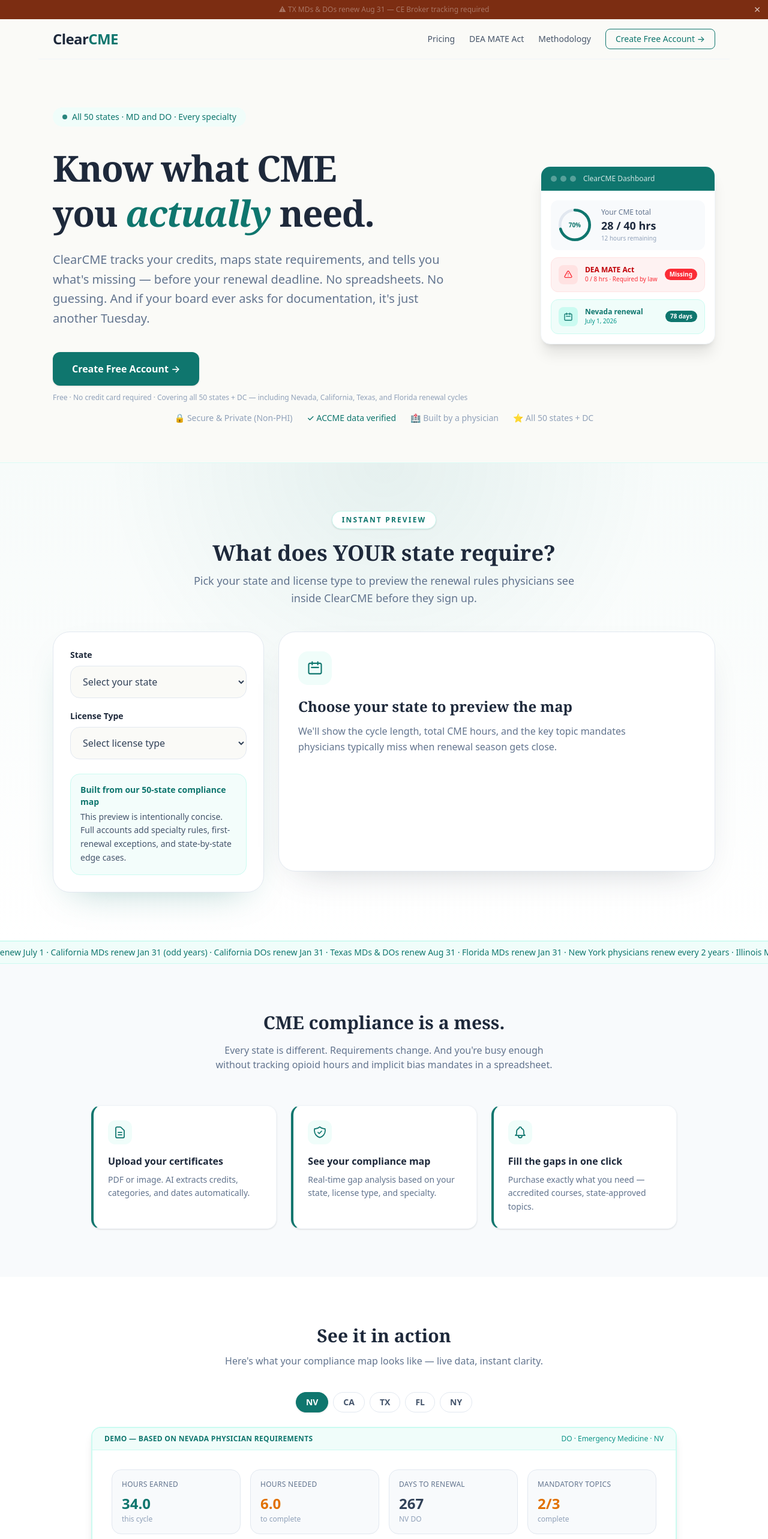
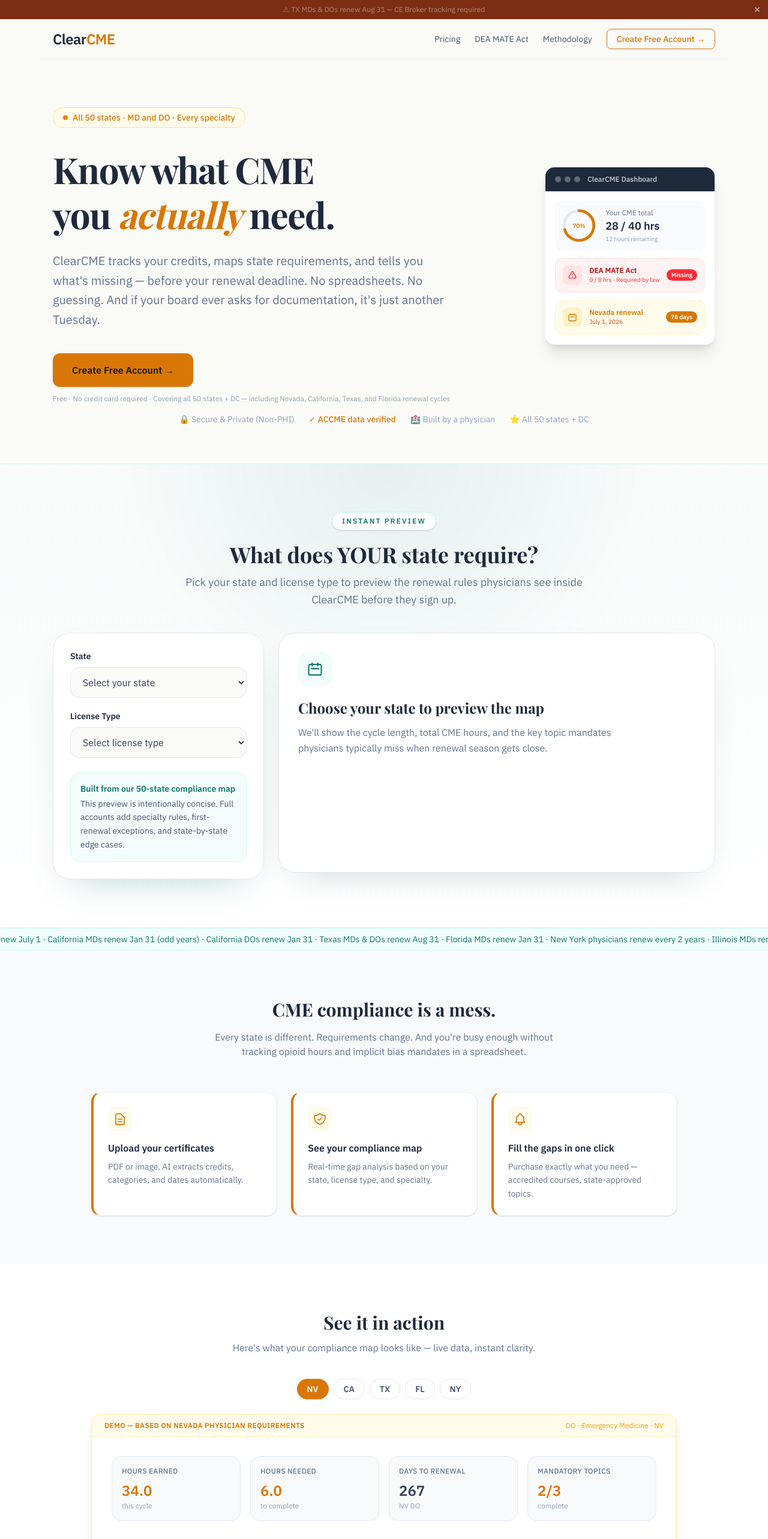
Before and after one commit to michaelrushtonjr/clearcme-site, a Next.js app: page / in a window 1280 px wide. Shown: the top 2566 px of the page at 60% size. Built offline with nearby package versions, Linux system fonts and the light colour scheme.

Commit message:
feat: v2 design system — Medical Gold + Playfair Display (replaces Deep Teal)

```diff
--- a/app/globals.css
+++ b/app/globals.css
@@ -1,28 +1,27 @@
 @import "tailwindcss";
 
-/* ─── Brand design tokens (Variant B: Deep Teal) ─── */
 @theme {
-  /* Brand colors */
-  --color-brand-teal: #0F766E;
-  --color-brand-teal-light: #0D9488;
+  --color-brand-gold: #D97706;
+  --color-brand-gold-bright: #EAB308;
+  --color-brand-gold-hover: #F59E0B;
+  --color-brand-gold-light: #FEF3C7;
   --color-brand-navy: #1E293B;
-  --color-brand-parchment: #FAFAF7;
-
-  --font-family-playfair: Georgia, "Times New Roman", serif;
+  --color-brand-rust: #7C2D12;
+  --font-family-playfair: "Playfair Display", Georgia, "Times New Roman", serif;
+  --font-family-plex: "IBM Plex Sans", ui-sans-serif, system-ui, sans-serif;
 }
 
 :root {
   --background: #FAFAF7;
   --foreground: #1E293B;
-  --font-family-sans: ui-sans-serif, system-ui, -apple-system, BlinkMacSystemFont, "Segoe UI", sans-serif;
+  --font-family-sans: "IBM Plex Sans", ui-sans-serif, system-ui, sans-serif;
 }
 
 body {
   background: var(--background);
   color: var(--foreground);
-  font-family: system-ui, -apple-system, BlinkMacSystemFont, "Segoe UI", sans-serif;
+  font-family: "IBM Plex Sans", ui-sans-serif, system-ui, sans-serif;
 }
 
-.font-playfair {
-  font-family: var(--font-family-playfair);
-}
+.font-playfair { font-family: "Playfair Display", Georgia, serif; }
+.font-plex { font-family: "IBM Plex Sans", ui-sans-serif, system-ui, sans-serif; }
--- a/app/layout.tsx
+++ b/app/layout.tsx
@@ -18,6 +18,14 @@
 }) {
   return (
     <html lang="en">
+      <head>
+        <link rel="preconnect" href="https://fonts.googleapis.com" />
+        <link rel="preconnect" href="https://fonts.gstatic.com" crossOrigin="" />
+        <link
+          href="https://fonts.googleapis.com/css2?family=Playfair+Display:wght@600;700;800&family=IBM+Plex+Sans:wght@300;400;500;600&display=swap"
+          rel="stylesheet"
+        />
+      </head>
       <body>{children}</body>
     </html>
   );
--- a/app/page.tsx
+++ b/app/page.tsx
@@ -79,7 +79,7 @@
     <div className="border border-slate-200 rounded-2xl overflow-hidden bg-white max-w-2xl mx-auto">
       <button
         onClick={() => setOpen((v) => !v)}
-        className="w-full flex items-center justify-between px-6 py-4 text-sm font-medium text-slate-700 hover:text-[#0F766E] transition-colors text-left"
+        className="w-full flex items-center justify-between px-6 py-4 text-sm font-medium text-slate-700 hover:text-[#D97706] transition-colors text-left"
         aria-expanded={open}
       >
         <span>How do we verify CME requirements? →</span>
@@ -115,7 +115,7 @@
           <a
             href="/methodology"
             className="inline-flex items-center gap-1 mt-4 text-sm font-medium hover:underline"
-            style={{ color: "#0F766E" }}
+            style={{ color: "#D97706" }}
           >
             Read our full methodology →
           </a>
@@ -152,8 +152,8 @@
               onClick={() => setActiveState(s)}
               className={`px-4 py-1.5 rounded-full text-sm font-semibold transition-all border ${
                 activeState === s
-                  ? "bg-[#0F766E] text-white border-[#0F766E] shadow-sm"
-                  : "bg-white text-slate-600 border-slate-200 hover:border-[#0F766E] hover:text-[#0F766E]"
+                  ? "bg-[#D97706] text-white border-[#D97706] shadow-sm"
+                  : "bg-white text-slate-600 border-slate-200 hover:border-[#D97706] hover:text-[#D97706]"
               }`}
             >
               {s}
@@ -161,20 +161,20 @@
           ))}
         </div>
 
-        <div className="relative bg-white rounded-2xl border-2 border-teal-100 shadow-lg overflow-hidden">
+        <div className="relative bg-white rounded-2xl border-2 border-amber-100 shadow-lg overflow-hidden">
           {/* Demo banner */}
-          <div className="bg-teal-50 border-b border-teal-100 px-5 py-2.5 flex items-center justify-between">
-            <span className="text-xs font-semibold text-[#0F766E] tracking-wide uppercase">
+          <div className="bg-amber-50 border-b border-amber-100 px-5 py-2.5 flex items-center justify-between">
+            <span className="text-xs font-semibold text-[#D97706] tracking-wide uppercase">
               Demo — based on {demo.label} physician requirements
             </span>
-            <span className="text-xs text-[#0D9488]">{demo.licenseType} · {activeState}</span>
+            <span className="text-xs text-[#F59E0B]">{demo.licenseType} · {activeState}</span>
           </div>
 
           <div className="p-6 sm:p-8">
             {/* Top stats row */}
             <div className="grid grid-cols-2 sm:grid-cols-4 gap-4 mb-8">
               {[
-                { label: "Hours Earned", value: `${hoursEarned}.0`, sub: "this cycle", color: "text-[#0F766E]" },
+                { label: "Hours Earned", value: `${hoursEarned}.0`, sub: "this cycle", color: "text-[#D97706]" },
                 { label: "Hours Needed", value: `${hoursLeft}.0`, sub: "to complete", color: "text-amber-600" },
                 { label: "Days to Renewal", value: `${demo.daysToRenewal}`, sub: `${activeState} ${demo.licenseType.split("·")[0].trim()}`, color: "text-slate-700" },
                 { label: "Mandatory Topics", value: `${metCount}/${totalCount}`, sub: "complete", color: metCount === totalCount ? "text-green-600" : "text-amber-600" },
@@ -282,7 +282,7 @@
         <div className="text-center mt-8">
           <a
             href="/login"
-            className="inline-flex items-center gap-2 px-8 py-4 bg-[#0F766E] text-white font-semibold rounded-xl hover:bg-[#0D9488] transition-colors text-base shadow-sm"
+            className="inline-flex items-center gap-2 px-8 py-4 bg-[#D97706] text-white font-semibold rounded-xl hover:bg-[#F59E0B] transition-colors text-base shadow-sm"
           >
             See YOUR compliance map → Sign in with Google
           </a>
@@ -305,7 +305,7 @@
       <nav className="border-b border-slate-100 px-6 py-4 flex items-center justify-between max-w-6xl mx-auto bg-[#FAFAF7]">
         <div className="flex items-center gap-2">
           <span className="text-2xl font-bold text-[#1E293B] tracking-tight">
-            Clear<span className="text-[#0F766E]">CME</span>
+            Clear<span className="text-[#D97706]">CME</span>
           </span>
         </div>
         <div className="flex items-center gap-6">
@@ -314,7 +314,7 @@
           <a href="/methodology" className="text-sm text-[#475569] hover:text-[#1E293B] transition-colors hidden sm:block">Methodology</a>
           <a
             href="/login"
-            className="text-sm font-medium border border-[#0F766E] text-[#0F766E] px-4 py-1.5 rounded-lg hover:bg-[#0F766E] hover:text-white transition-colors"
+            className="text-sm font-medium border border-[#D97706] text-[#D97706] px-4 py-1.5 rounded-lg hover:bg-[#D97706] hover:text-white transition-colors"
           >
             Create Free Account →
           </a>
@@ -326,8 +326,8 @@
         <div className="flex flex-col lg:flex-row items-center gap-12">
           {/* Left: copy + CTA */}
           <div className="flex-1 text-center lg:text-left">
-            <div className="inline-flex items-center gap-2 bg-teal-50 text-[#0F766E] text-sm font-medium px-4 py-1.5 rounded-full mb-8">
-              <span className="w-2 h-2 bg-[#0F766E] rounded-full animate-pulse" />
+            <div className="inline-flex items-center gap-2 bg-amber-50 text-[#D97706] text-sm font-medium px-4 py-1.5 rounded-full mb-8 border border-amber-200">
+              <span className="w-2 h-2 bg-[#D97706] rounded-full animate-pulse" />
               All 50 states · MD and DO · Every specialty
             </div>
 
@@ -336,7 +336,7 @@
             >
               Know what CME
               <br />
-              you <em className="text-[#0F766E] italic font-bold">actually</em> need.
+              you <em className="text-[#D97706] italic font-bold">actually</em> need.
             </h1>
 
             <p className="text-xl text-slate-500 max-w-2xl mx-auto lg:mx-0 mb-10 leading-relaxed">
@@ -349,7 +349,7 @@
             <div className="flex flex-col sm:flex-row gap-3 justify-center lg:justify-start items-center">
               <a
                 href="/login"
-                className="px-8 py-4 bg-[#0F766E] text-white font-semibold rounded-xl hover:bg-[#0D9488] transition-colors text-base shadow-sm whitespace-nowrap"
+                className="px-8 py-4 bg-[#D97706] text-[#1a1a00] font-semibold rounded-xl hover:bg-[#F59E0B] transition-colors text-base shadow-sm whitespace-nowrap"
               >
                 Create Free Account →
               </a>
@@ -370,7 +370,7 @@
           <span title="CME certificates are professional credentials, not Protected Health Information.">
             🔒 Secure &amp; Private (Non-PHI)
           </span>
-          <span className="text-[#0F766E] font-medium">✓ ACCME data verified</span>
+          <span className="text-[#D97706] font-medium">✓ ACCME data verified</span>
           <span>🏥 Built by a physician</span>
           <span>⭐ All 50 states + DC</span>
         </div>
@@ -399,7 +399,7 @@
             {[
               {
                 icon: (
-                  <svg className="w-6 h-6 text-[#0F766E]" fill="none" viewBox="0 0 24 24" stroke="currentColor" strokeWidth={1.75}>
+                  <svg className="w-6 h-6 text-[#D97706]" fill="none" viewBox="0 0 24 24" stroke="currentColor" strokeWidth={1.75}>
                     <path strokeLinecap="round" strokeLinejoin="round" d="M9 12h6m-6 4h6m2 5H7a2 2 0 01-2-2V5a2 2 0 012-2h5.586a1 1 0 01.707.293l5.414 5.414a1 1 0 01.293.707V19a2 2 0 01-2 2z" />
                   </svg>
                 ),
@@ -408,7 +408,7 @@
               },
               {
                 icon: (
-                  <svg className="w-6 h-6 text-[#0F766E]" fill="none" viewBox="0 0 24 24" stroke="currentColor" strokeWidth={1.75}>
+                  <svg className="w-6 h-6 text-[#D97706]" fill="none" viewBox="0 0 24 24" stroke="currentColor" strokeWidth={1.75}>
                     <path strokeLinecap="round" strokeLinejoin="round" d="M9 12l2 2 4-4m5.618-4.016A11.955 11.955 0 0112 2.944a11.955 11.955 0 01-8.618 3.04A12.02 12.02 0 003 9c0 5.591 3.824 10.29 9 11.622 5.176-1.332 9-6.03 9-11.622 0-1.042-.133-2.052-.382-3.016z" />
                   </svg>
                 ),
@@ -417,7 +417,7 @@
               },
               {
                 icon: (
-                  <svg className="w-6 h-6 text-[#0F766E]" fill="none" viewBox="0 0 24 24" stroke="currentColor" strokeWidth={1.75}>
+                  <svg className="w-6 h-6 text-[#D97706]" fill="none" viewBox="0 0 24 24" stroke="currentColor" strokeWidth={1.75}>
                     <path strokeLinecap="round" strokeLinejoin="round" d="M15 17h5l-1.405-1.405A2.032 2.032 0 0118 14.158V11a6.002 6.002 0 00-4-5.659V5a2 2 0 10-4 0v.341C7.67 6.165 6 8.388 6 11v3.159c0 .538-.214 1.055-.595 1.436L4 17h5m6 0v1a3 3 0 11-6 0v-1m6 0H9" />
                   </svg>
                 ),
@@ -427,9 +427,9 @@
             ].map((item) => (
               <div
                 key={item.title}
-                className="bg-white rounded-2xl p-6 border border-slate-100 shadow-sm border-l-4 border-l-[#0F766E]"
+                className="bg-white rounded-2xl p-6 border border-slate-100 shadow-sm border-l-4 border-l-[#D97706]"
               >
-                <div className="mb-4 w-10 h-10 bg-teal-50 rounded-xl flex items-center justify-center">
+                <div className="mb-4 w-10 h-10 bg-amber-50 rounded-xl flex items-center justify-center">
                   {item.icon}
                 </div>
                 <h3 className="font-semibold text-[#1E293B] mb-2">{item.title}</h3>
@@ -467,7 +467,7 @@
             &ldquo;Finally — a tool that actually maps what I need for my state. I had no idea I was missing the DEA MATE Act requirement until ClearCME flagged it. Saved me hours before my renewal.&rdquo;
           </p>
           <div className="mt-4 flex items-center gap-3">
-            <div className="w-9 h-9 rounded-full bg-teal-100 flex items-center justify-center text-[#0F766E] font-bold text-sm">EM</div>
+            <div className="w-9 h-9 rounded-full bg-amber-100 flex items-center justify-center text-[#D97706] font-bold text-sm">EM</div>
             <div>
               <p className="text-sm font-medium text-[#1E293B]">Emergency Medicine Physician</p>
               <p className="text-xs text-slate-400">Dr. M.R. — Emergency Medicine, Nevada</p>
@@ -477,19 +477,19 @@
       </section>
 
       {/* Second CTA */}
-      <section className="bg-[#0F766E] py-16">
+      <section className="bg-[#D97706] py-16">
         <div className="max-w-2xl mx-auto px-6 text-center">
           <h2
             className="font-playfair text-3xl font-bold text-white mb-4"
           >
             Start tracking your CME today.
           </h2>
-          <p className="text-teal-100 mb-8">
+          <p className="text-amber-100 mb-8">
             Free tier available. No credit card required.
           </p>
           <a
             href="/login"
-            className="inline-flex items-center gap-2 px-8 py-4 bg-white text-[#0F766E] font-semibold rounded-xl hover:bg-teal-50 transition-colors text-base shadow-sm"
+            className="inline-flex items-center gap-2 px-8 py-4 bg-white text-[#D97706] font-semibold rounded-xl hover:bg-amber-50 transition-colors text-base shadow-sm"
           >
             Create Free Account →
           </a>
@@ -500,7 +500,7 @@
       <footer className="border-t border-slate-100 py-8 px-6 bg-[#FAFAF7]">
         <div className="max-w-6xl mx-auto flex flex-col sm:flex-row items-center justify-between gap-4 text-sm text-slate-400">
           <span className="font-bold text-[#1E293B] tracking-tight text-base">
-            Clear<span className="text-[#0F766E]">CME</span>
+            Clear<span className="text-[#D97706]">CME</span>
           </span>
           <div className="flex flex-wrap justify-center gap-5">
             <a href="/pricing" className="hover:text-slate-700 transition-colors">Pricing</a>
--- a/components/DashboardNav.tsx
+++ b/components/DashboardNav.tsx
@@ -26,7 +26,7 @@
           {/* Logo */}
           <Link href="/dashboard" className="flex items-center gap-2">
             <span className="text-xl font-bold text-[#1E293B] tracking-tight">
-              Clear<span className="text-[#0F766E]">CME</span>
+              Clear<span className="text-[#D97706]">CME</span>
             </span>
           </Link>
 
@@ -38,7 +38,7 @@
                 href={item.href}
                 className={`px-4 py-2 rounded-lg text-sm font-medium transition-colors ${
                   pathname === item.href
-                    ? "bg-teal-50 text-[#0F766E]"
+                    ? "bg-amber-50 text-[#D97706]"
                     : "text-slate-600 hover:text-slate-900 hover:bg-slate-50"
                 }`}
               >
@@ -69,7 +69,7 @@
               href={item.href}
               className={`flex-shrink-0 px-4 py-2 rounded-lg text-sm font-medium transition-colors ${
                 pathname === item.href
-                  ? "bg-teal-50 text-[#0F766E]"
+                  ? "bg-amber-50 text-[#D97706]"
                   : "text-slate-600 hover:text-slate-900 hover:bg-slate-50"
               }`}
             >
--- a/components/HeroProductPreview.tsx
+++ b/components/HeroProductPreview.tsx
@@ -5,7 +5,7 @@
     <div className="w-full max-w-sm mx-auto lg:mx-0">
       <div className="bg-white rounded-2xl shadow-xl border border-slate-100 overflow-hidden">
         {/* Header */}
-        <div className="bg-[#0F766E] px-4 py-3 flex items-center gap-2">
+        <div className="bg-[#1E293B] px-4 py-3 flex items-center gap-2">
           <div className="flex gap-1.5">
             <div className="w-2.5 h-2.5 rounded-full bg-white/30" />
             <div className="w-2.5 h-2.5 rounded-full bg-white/30" />
@@ -22,13 +22,13 @@
                 <circle cx="18" cy="18" r="15.9" fill="none" stroke="#E2E8F0" strokeWidth="3" />
                 <circle
                   cx="18" cy="18" r="15.9" fill="none"
-                  stroke="#0F766E" strokeWidth="3"
+                  stroke="#D97706" strokeWidth="3"
                   strokeDasharray="70 30"
                   strokeLinecap="round"
                 />
               </svg>
               <div className="absolute inset-0 flex items-center justify-center">
-                <span className="text-[10px] font-bold text-[#0F766E]">70%</span>
+                <span className="text-[10px] font-bold text-[#D97706]">70%</span>
               </div>
             </div>
             <div>
@@ -53,17 +53,17 @@
           </div>
 
           {/* Panel 3: Renewal countdown */}
-          <div className="flex items-center gap-3 p-3 bg-teal-50 rounded-xl border border-teal-100">
-            <div className="w-8 h-8 rounded-lg bg-teal-100 flex items-center justify-center flex-shrink-0">
-              <svg className="w-4 h-4 text-[#0F766E]" fill="none" viewBox="0 0 24 24" stroke="currentColor" strokeWidth={2}>
+          <div className="flex items-center gap-3 p-3 bg-amber-50 rounded-xl border border-amber-100">
+            <div className="w-8 h-8 rounded-lg bg-amber-100 flex items-center justify-center flex-shrink-0">
+              <svg className="w-4 h-4 text-[#D97706]" fill="none" viewBox="0 0 24 24" stroke="currentColor" strokeWidth={2}>
                 <path strokeLinecap="round" strokeLinejoin="round" d="M8 7V3m8 4V3m-9 8h10M5 21h14a2 2 0 002-2V7a2 2 0 00-2-2H5a2 2 0 00-2 2v12a2 2 0 002 2z" />
               </svg>
             </div>
             <div className="flex-1 min-w-0">
-              <p className="text-xs font-semibold text-[#0F766E] truncate">Nevada renewal</p>
-              <p className="text-[10px] text-teal-600">July 1, 2026</p>
+              <p className="text-xs font-semibold text-[#D97706] truncate">Nevada renewal</p>
+              <p className="text-[10px] text-amber-700">July 1, 2026</p>
             </div>
-            <span className="text-[10px] font-bold text-white bg-[#0F766E] rounded-full px-2 py-0.5 flex-shrink-0">78 days</span>
+            <span className="text-[10px] font-bold text-white bg-[#D97706] rounded-full px-2 py-0.5 flex-shrink-0">78 days</span>
           </div>
         </div>
       </div>
```
Also changed, not shown: components/DashboardSidebar.tsx (+7 -7 lines).
